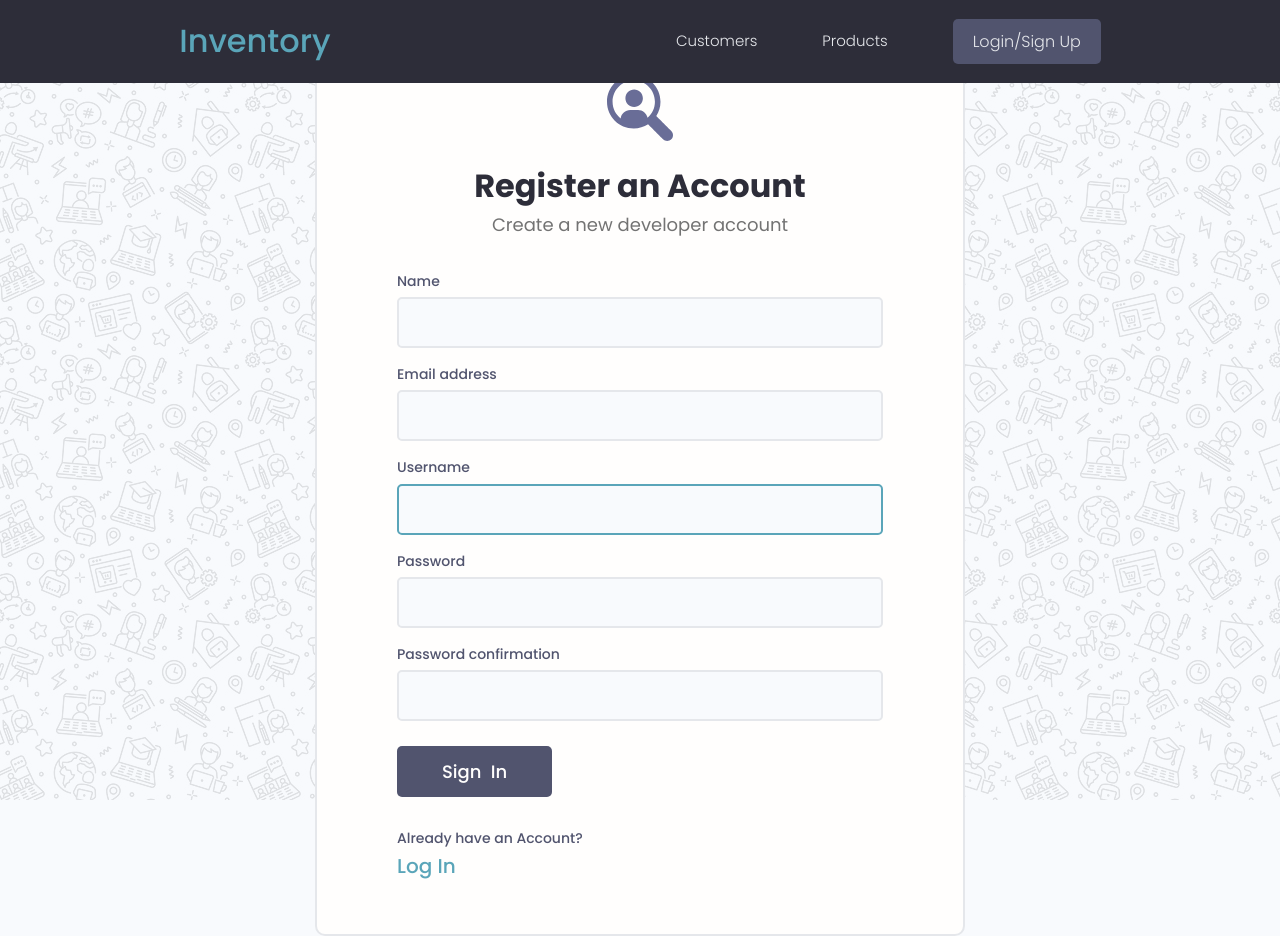
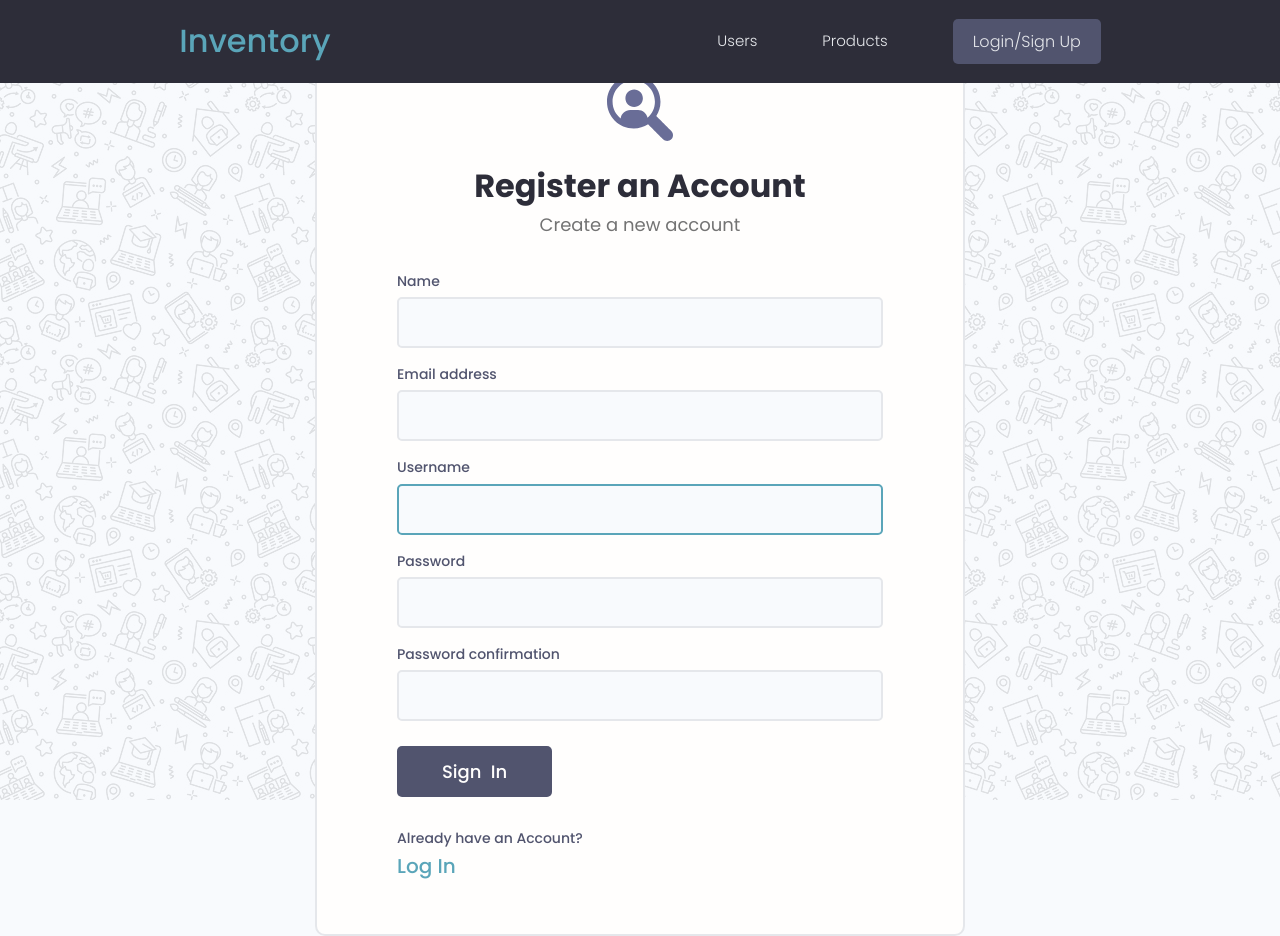
Before and after one commit to m8usman/inventory, a Django app: page /register/ in a window 1280 px wide. Run offline with Django 4.2, Linux system fonts and the light colour scheme; some libraries are stand-ins or nearby versions.

Commit message:
customer renamed to users

```diff
--- a/templates/navbar.html
+++ b/templates/navbar.html
@@ -15,7 +15,7 @@
                 <div class="toggle-menu__lines"></div>
             </label>
             <ul class="header__menu">
-                <li class="header__menuItem"><a href="{% url 'profiles' %}">Customers</a></li>
+                <li class="header__menuItem"><a href="{% url 'profiles' %}">Users</a></li>
                 <li class="header__menuItem"><a href="{% url 'products' %}">Products</a></li>
 
 
--- a/users/templates/users/login_register.html
+++ b/users/templates/users/login_register.html
@@ -12,7 +12,7 @@
                 <img src="{% static 'images/icon.svg' %}" alt="icon" />
             </a>
             <h3>Register an Account</h3>
-            <p>Create a new developer account</p>
+            <p>Create a new account</p>
         </div>
 
         <form method="POST" action="{% url 'register' %}" class="form auth__form">
@@ -59,7 +59,7 @@
                 <img src="{% static 'images/icon.svg' %}" alt="icon" />
             </a>
             <h3>Account Login</h3>
-            <p>Hello Developer, Welcome Back!</p>
+            <p>Welcome Back!</p>
         </div>
 
         <form action="" method="POST" class="form auth__form">
```
Also changed, not shown: static/images/profiles/cody.jpg (added), static/images/profiles/dennis_aSs7ZNn.jpg (added).
